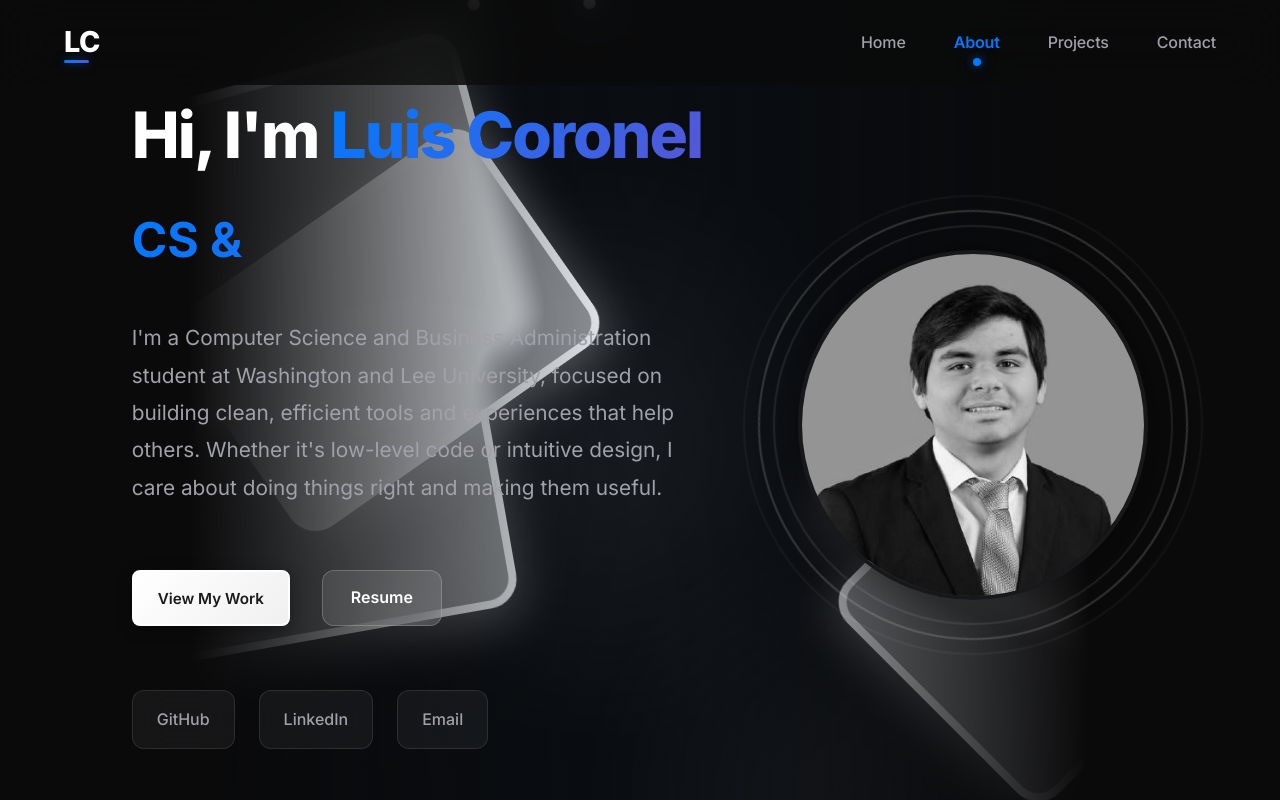
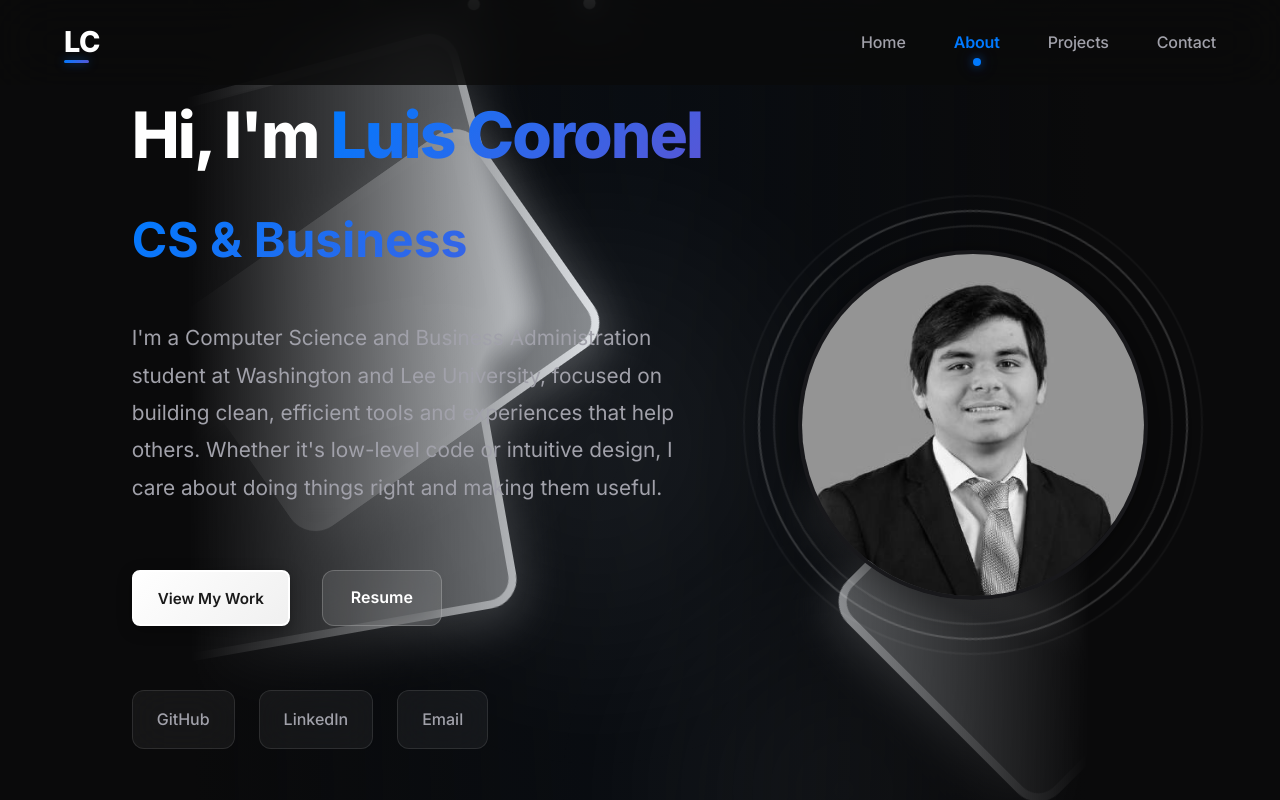
Before and after one commit to lcoronelr/Personal-Website, a React (Create React App) app in the folder client/: page / in a window 1280 px wide. Shown: the top 800 px of the page. Built offline with nearby package versions, Linux system fonts and the light colour scheme; no server answers.

Commit message:
changes small thing

```diff
--- a/client/src/components/Hero.js
+++ b/client/src/components/Hero.js
@@ -6,7 +6,7 @@ const Hero = () => {
   const [isDeleting, setIsDeleting] = useState(false);
 
   useEffect(() => {
-    const texts = ['Aspiring Full-Stack Developer', 'CS & Business Undergrad', 'UI/UX Enthusiast', 'Problem Solver','Quick Learner'];
+    const texts = ['Aspiring Full-Stack Dev', 'CS & Business Undergrad', 'UI/UX Enthusiast', 'Problem Solver','Quick Learner'];
 
     const typeSpeed = isDeleting ? 50 : 100;
     const currentFullText = texts[textIndex];
```
